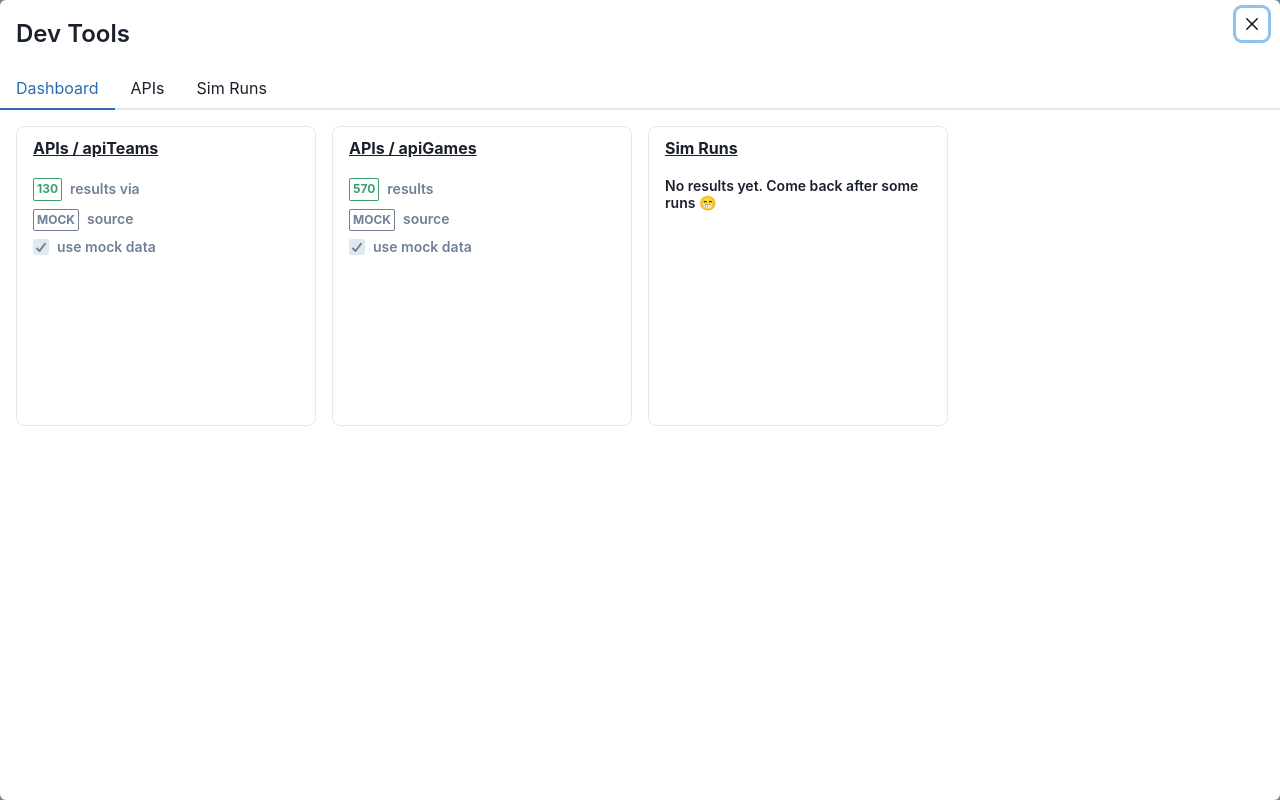
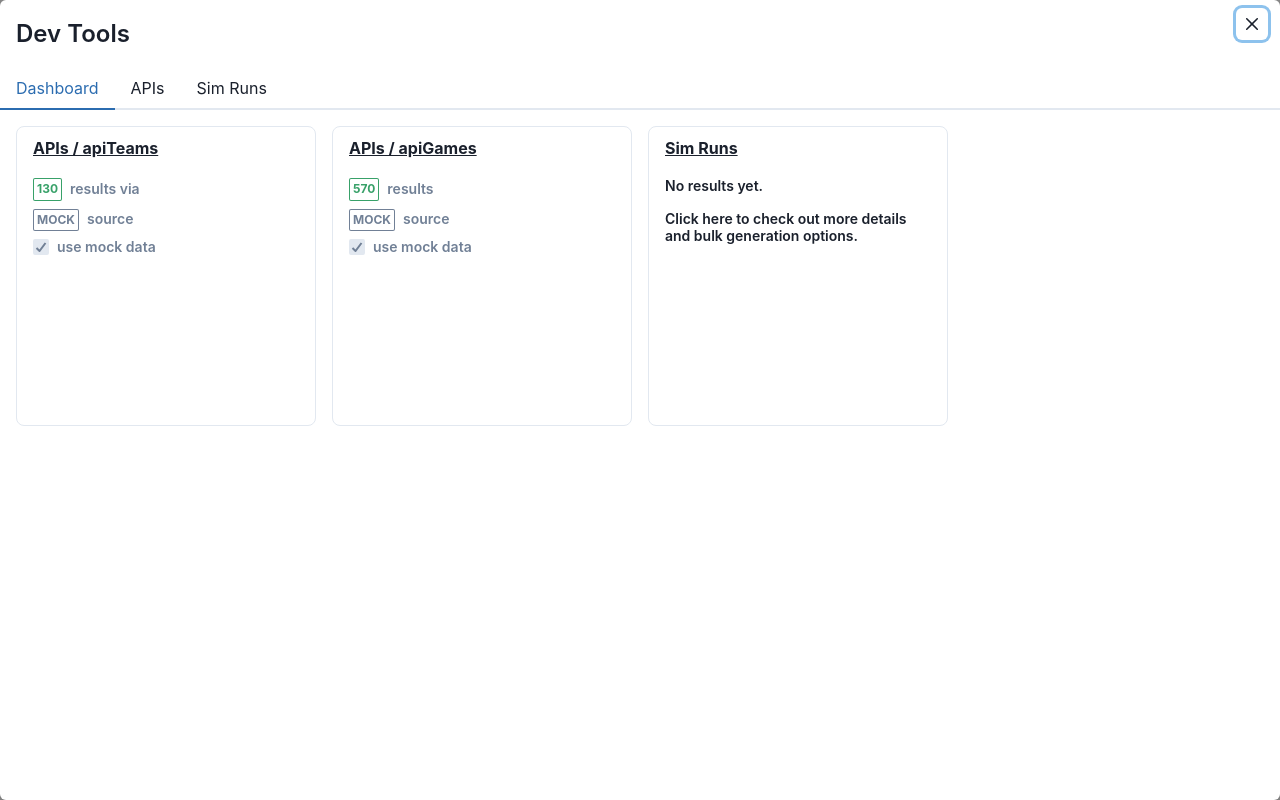
Before and after one commit to flycrum/common-opponents, a React (Create React App) app: page / in a window 1280 px wide. Both pictures are taken after a click on the button 1200 px from the left and 32 px from the top of the page. Built offline with nearby package versions, Linux system fonts and the light colour scheme; no server answers.

Commit message:
feat: add bulking generation of runs in dev tools 🪄

```diff
--- /dev/null
+++ b/src/views/components/GenerateRunsButton.tsx
@@ -0,0 +1,38 @@
+import React, { useState } from 'react';
+import { useAppDispatch } from '../../store/store';
+import { Button } from '@chakra-ui/react';
+import { FaMagic } from 'react-icons/fa';
+import { sagaActions } from '../../store/saga/saga';
+import { delay } from '../../utils/timeoutPromise';
+
+export const GenerateRunsButton: React.FC = () => {
+	const dispatch = useAppDispatch();
+	const [ isGeneratingRuns, setIsGeneratingRuns ] = useState(false);
+
+	const onClickGenerateRuns = async () => {
+		setIsGeneratingRuns(true);
+
+		for (let i = 0 ; i < 100 ; i++) {
+			if (i !== 0) {
+				await delay(200);
+			}
+
+			dispatch({ type: sagaActions.RANDOM_SELECT_TEAMS });
+			dispatch({ type: sagaActions.FIND_COMMON_OPPONENTS });
+		}
+		setIsGeneratingRuns(false);
+	};
+
+	return (
+		<Button
+			size={'xs'}
+			variant="outline"
+			isLoading={isGeneratingRuns}
+			leftIcon={isGeneratingRuns ? undefined : <FaMagic />}
+			colorScheme="black"
+			onClick={() => onClickGenerateRuns()}
+		>
+			Generate 100 Runs
+		</Button>
+	);
+}
--- a/src/views/dev/DevModalTabPanelSim.tsx
+++ b/src/views/dev/DevModalTabPanelSim.tsx
@@ -14,6 +14,7 @@ import { WarningBadge } from '../components/WarningBadge';
 import { NegativeBadge } from '../components/NegativeBadge';
 import { DevModalTabPanelSimChart } from './DevModalTabPanelSimChart';
 import type { SimHistoryRunDetails } from '../../store/slices/simHistorySlice';
+import { GenerateRunsButton } from '../components/GenerateRunsButton';
 
 export const renderSimRunDuration = (runDetails: SimHistoryRunDetails) => (
 	runDetails.duration < 200
@@ -41,12 +42,16 @@ export const DevModalTabPanelSim: React.FC<{ onCloseModal: () => void }> = ({ on
 		<Box height={'full'}>
 			{!runs.length
 				? (
-					<Text
-						fontSize={'sm'}
-						whiteSpace={'break-spaces'}
-					>
-						No results yet. Come back after some runs 😁
-					</Text>
+					<>
+						<Text
+							mb={4}
+							fontSize={'sm'}
+							whiteSpace={'break-spaces'}
+						>
+							No results yet. Generate some quick results below or come back after running some searches 😁
+						</Text>
+						<GenerateRunsButton />
+					</>
 				)
 				: (
 					<>
--- a/src/views/dev/DevModalTabPanelSimChart.tsx
+++ b/src/views/dev/DevModalTabPanelSimChart.tsx
@@ -41,6 +41,7 @@ import { renderSimRunDuration } from './DevModalTabPanelSim';
 import { AiOutlineDotChart, AiOutlineLineChart } from 'react-icons/all';
 import { FaRegTrashAlt } from 'react-icons/fa';
 import { clearSimHistory } from '../../store/slices/simHistorySlice';
+import { GenerateRunsButton } from '../components/GenerateRunsButton';
 
 /**
  * Chart to display find opponent sim runs.
@@ -74,6 +75,7 @@ export const DevModalTabPanelSimChart: React.FC<{ isFull: boolean, onCloseModal:
 	const onCloseAlert = () => {
 		setAlertDetails(null);
 	};
+
 	const onClickAlert = () => {
 		dispatch(setSimTeam1(alertDetails!.team1));
 		dispatch(setSimTeam2(alertDetails!.team2));
@@ -133,6 +135,7 @@ export const DevModalTabPanelSimChart: React.FC<{ isFull: boolean, onCloseModal:
 								: 'Switch to Line Chart'
 							}
 						</Button>
+						<GenerateRunsButton />
 						<Button
 							size={'xs'}
 							variant="outline"
--- a/src/views/dev/DevModalTabSimCard.tsx
+++ b/src/views/dev/DevModalTabSimCard.tsx
@@ -2,7 +2,7 @@ import React from 'react';
 import { DevModalTabCard } from './DevModalTabCard';
 import { DevModalTabPanelSimChart } from './DevModalTabPanelSimChart';
 import { useAppSelector } from '../../store/store';
-import { Text } from '@chakra-ui/react';
+import { Box, Text } from '@chakra-ui/react';
 
 export const DevModalTabSimCard: React.FC<{onClick: () => void, onCloseModal: () => void}> = ({ onClick, onCloseModal }) => {
 	const { runs } = useAppSelector((state) => state.simHistory);
@@ -14,12 +14,23 @@ export const DevModalTabSimCard: React.FC<{onClick: () => void, onCloseModal: ()
 		>
 			{!runs.length
 				? (
-					<Text
-						fontSize={'sm'}
-						whiteSpace={'break-spaces'}
-					>
-						No results yet. Come back after some runs 😁
-					</Text>
+					<>
+						<Box>
+							<Text
+								mb={2}
+								fontSize={'sm'}
+								whiteSpace={'break-spaces'}
+							>
+								No results yet.
+							</Text>
+						</Box>
+						<Text
+							fontSize={'sm'}
+							whiteSpace={'break-spaces'}
+						>
+							Click here to check out more details and bulk generation options.
+						</Text>
+					</>
 				)
 				: (
 					<DevModalTabPanelSimChart
```
